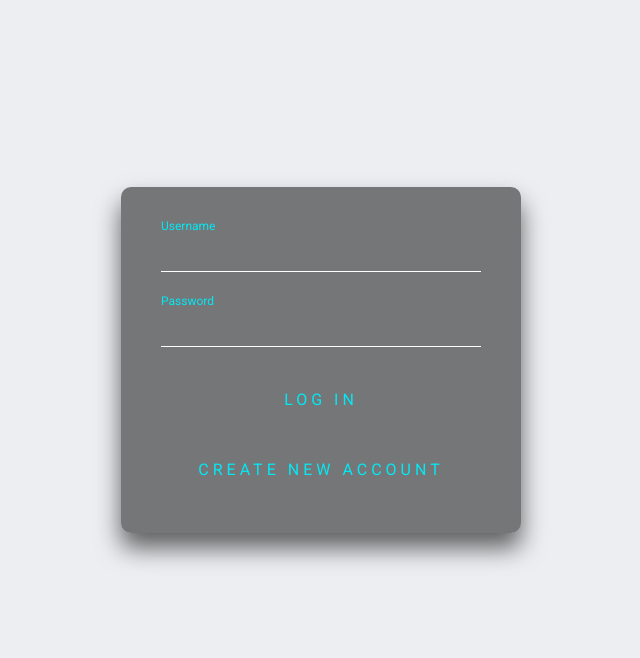
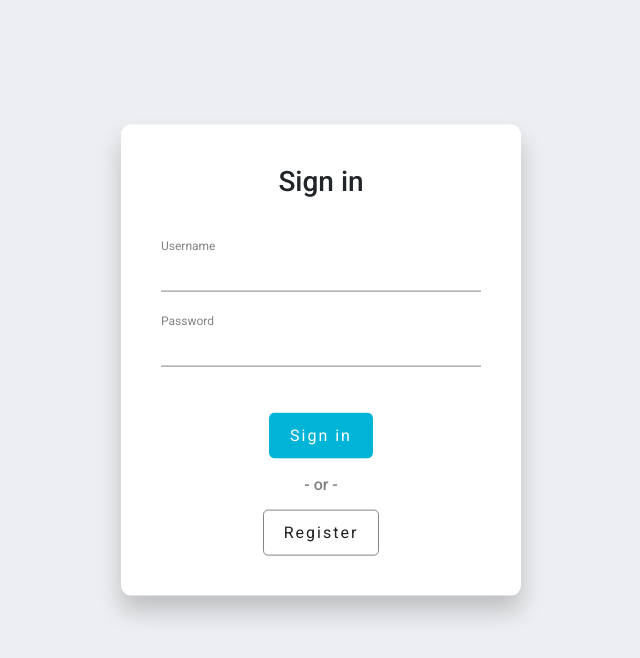
Before and after one commit to datogoglidze/cs50x-intranet, a Python web app: template intranet/front/templates/login.html in a window 1280 px wide. Shown: the part 40-698 px from the top of the page, without its empty margins (319-959 px from the left). Run offline with Jinja, Linux system fonts and the light colour scheme; the template is opened without the code that fills it, so the values that code supplies are empty.

Commit message:
Restyle login page

```diff
--- a/intranet/front/templates/login.html
+++ b/intranet/front/templates/login.html
@@ -8,17 +8,10 @@
         width: 400px;
         padding: 40px;
         transform: translate(-50%, -50%);
-        background: rgba(0, 0, 0, 0.5);
+        background: rgba(255, 255, 255);
         box-sizing: border-box;
-        box-shadow: 0 15px 25px rgba(0, 0, 0, 0.6);
+        box-shadow: 0 15px 25px rgba(0, 0, 0, 0.2);
         border-radius: 10px;
-    }
-
-    .login-box h2 {
-        margin: 0 0 30px;
-        padding: 0;
-        color: #fff;
-        text-align: center;
     }
 
     .login-box .user-box {
@@ -29,10 +22,10 @@
         width: 100%;
         padding: 10px 0;
         font-size: 16px;
-        color: #fff;
+        color: #000000;
         margin-bottom: 30px;
         border: none;
-        border-bottom: 1px solid #fff;
+        border-bottom: 1px solid #838383;
         outline: none;
         background: transparent;
     }
@@ -42,7 +35,7 @@
         left: 0;
         padding: 10px 0;
         font-size: 16px;
-        color: #fff;
+        color: #838383;
         pointer-events: none;
         transition: 0.5s;
     }
@@ -51,7 +44,7 @@
     .login-box .user-box input:valid ~ label {
         top: -20px;
         left: 0;
-        color: #03e9f4;
+        color: #838383;
         font-size: 12px;
     }
 
@@ -59,37 +52,30 @@
         position: relative;
         display: inline-block;
         padding: 10px 20px;
-        color: #03e9f4;
+        color: #ffffff;
         font-size: 16px;
         text-decoration: none;
-        text-transform: uppercase;
         overflow: hidden;
-        transition: 0.5s;
-        letter-spacing: 4px;
+        letter-spacing: 2px;
+        background: #00b4d8;
     }
 
     .login-box form a {
         position: relative;
         display: inline-block;
         padding: 10px 20px;
-        color: #03e9f4;
+        color: #1f1f1f;
         font-size: 16px;
         text-decoration: none;
-        text-transform: uppercase;
         overflow: hidden;
-        transition: 0.5s;
-        letter-spacing: 4px;
+        border-radius: 5px;
+        border-color: #838383;
+        letter-spacing: 2px;
     }
 
     .login-box button:hover {
-        background: #03e9f4;
+        background: #0077b6;
         color: #fff;
-        border-radius: 5px;
-        box-shadow:
-            0 0 5px #03e9f4,
-            0 0 25px #03e9f4,
-            0 0 50px #03e9f4,
-            0 0 100px #03e9f4;
     }
 
     .login-box button span {
@@ -98,14 +84,7 @@
     }
 
     .login-box a:hover {
-        background: #03e9f4;
-        color: #fff;
-        border-radius: 5px;
-        box-shadow:
-            0 0 5px #03e9f4,
-            0 0 25px #03e9f4,
-            0 0 50px #03e9f4,
-            0 0 100px #03e9f4;
+        border-color: #151515;
     }
 
     .login-box a span {
@@ -119,6 +98,7 @@
 </style>
 
 <div class="login-box">
+    <h3 class="mb-5">Sign in</h3>
     <form action="/login" method="post">
         <div class="user-box">
             <input autocomplete="off" autofocus type="text" name="username" />
@@ -128,8 +108,9 @@
             <input type="password" name="password" />
             <label>Password</label>
         </div>
-        <button class="btn" type="submit">Log In</button>
-        <a class="btn mt-4" href="/register">Create new account</a>
+        <button class="btn mb-3 mt-3" type="submit">Sign in</button>
+        <h6 class="text-black-50">- or -</h6>
+        <a class="btn mt-2" href="/register">Register</a>
     </form>
 </div>
 {% endblock %}
```
